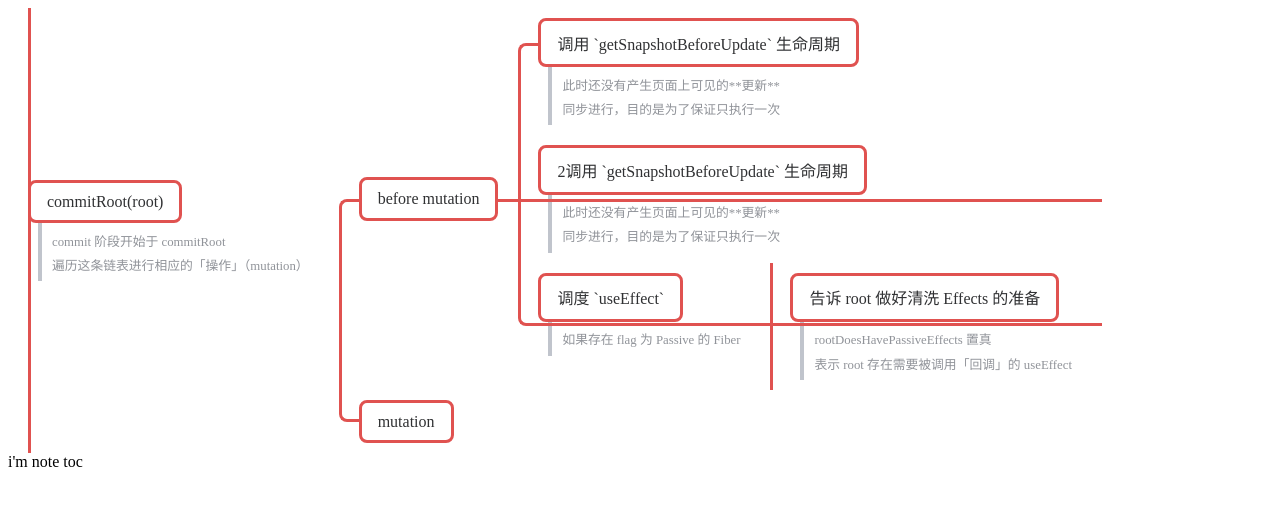
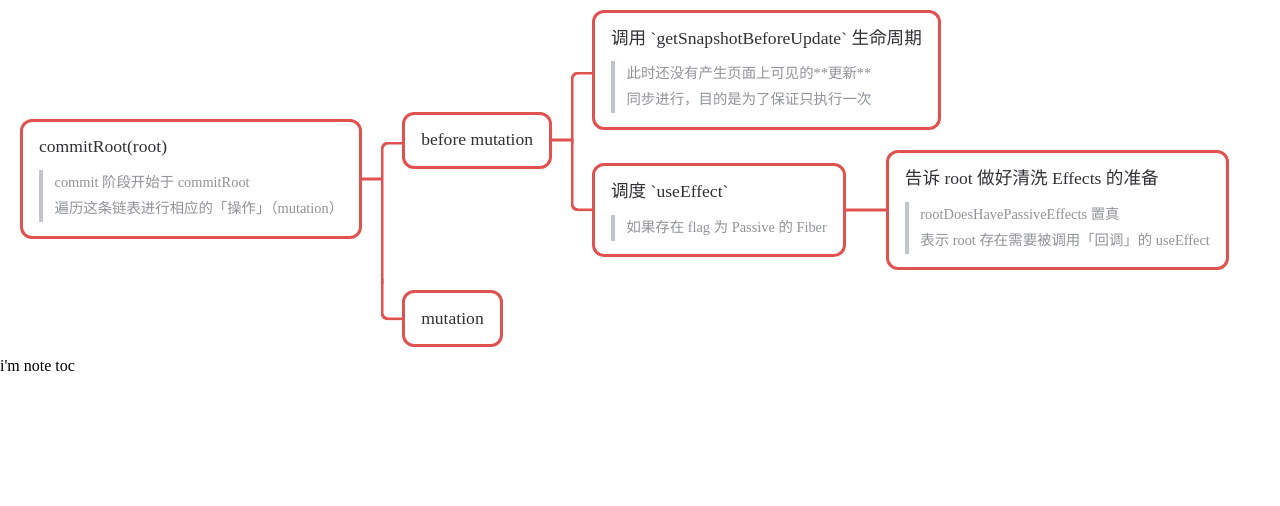
Before and after one commit to LBinin/mind-note, a React app: page / in a window 1280 px wide. Shown: the top 506 px of the page. Built offline with nearby package versions, Linux system fonts and the light colour scheme.

Commit message:
feat: 更新 Mind Node 布局.

```diff
--- a/src/App.tsx
+++ b/src/App.tsx
@@ -27,7 +27,8 @@ function App() {
 > 异步执行 flushPassiveEffects 函数
 
 ## mutation
-  `
+`;
+
   return (
     <div>
       <MindMap markdown={dataSource}/>
--- a/src/components/MindNode/MindNode.less
+++ b/src/components/MindNode/MindNode.less
@@ -1,123 +1,130 @@
-@border-width: 3px;
+@border-width: 3px; // Link line 宽度，建议为偶数
 @border-color: #e05250;
-@node-padding: 20px;
 
-@link-line-startY: 35px;
-@link-line-cap-radius: 8px;
+@node-border-radius: 12px;
+@node-spacing-width: 20px;    // Node 水平间隔
+@node-spacing-height: 10px;   // Node 竖直间隔
+
+@link-line-cap-radius: 8px;   // Link Line 连接处弯曲半径
 
 .mind-node {
   display: flex;
   align-items: center;
   position: relative;
-  overflow: hidden;
 
-  // 连接线
-  &__link-line {
-    position: absolute;
-    left: 0;
-    right: 0;
-    display: block;
-    //height: @border-width;
-    //background: @border-color;
-    z-index: 1;
+  &-body {
     border: @border-width solid @border-color;
-    //border-style: solid;
-    border-right: 0 transparent;
-    //top: @link-line-startY;
-    //height: 0;
-    height: 100%;
-    border-top: 0 transparent;
-    border-bottom: 0 transparent;
-  }
-
-  &__content {
-    position: relative;
-    //margin: 10px 0;
-    padding: 10px @node-padding;
+    border-radius: @node-border-radius;
+    margin: @node-spacing-height @node-spacing-width;
+    padding: 0.6em 1em;
     background: #fff;
 
-    //&::after {
-    //  content: "";
-    //  display: block;
-    //  width: @border-width;
-    //  height: 100%;
-    //  position: absolute;
-    //  top: 0;
-    //  right: -@border-width;
-    //  background: @border-color;
-    //}
-
     &-title {
-      border: @border-width solid @border-color;
-      background: #fff;
-      border-radius: 8px;
-      padding: 0.6em 1em;
-      display: inline-block;
+      font-size: 1.1em;
       color: #303133;
-      position: relative;
-      z-index: 2;
+      white-space: pre;
+      line-height: 1.8em;
     }
 
     &-callout {
-      font-size: 0.8em;
+      font-size: 0.9em;
       color: #909399;
       border-left: 4px solid #C0C4CC;
-      margin-left: 10px;
-      padding: 5px 10px;
+      padding-left: 0.8em;
+      margin: 0.5em 0 0.3em;
 
-      .callout-item {
-        padding: 0.2em 0;
+      &-item {
+        white-space: pre;
+        line-height: 1.8em;
       }
     }
   }
 
-  &__children {
-    display: flex;
-    flex-direction: column;
-  }
+  &-children {
+    position: relative;
 
-  /* 带状态 Node */
-
-  &.root-node {
-    & > .mind-node__link-line {
-      left: @node-padding;
+    &::before {
+      content: "";
+      display: block;
+      position: absolute;
+      height: @border-width;
+      width: @node-spacing-width;
+      background: @border-color;
+      top: 50%;
+      transform: translateY(-@border-width / 2);
+      left: -@node-spacing-width;
     }
   }
 
-  &.single-child {
-    align-items: flex-start;
-  }
+  /* Link Line */
 
-  &.no-children {
-    //& > .mind-node__content {
-    //  &::after {
-    //    display: none;
-    //  }
-    //}
-    & > .mind-node__link-line {
-      width: @node-padding;
-    }
-    &.first-child > .mind-node__link-line {
-      top: @link-line-startY !important;
+  // Children 连接父节点 Link
+  &:not(.first-child):not(.last-child):not(.root-node) {
+    &::before {
+      content: "";
+      display: block;
+      width: @border-width;
+      height: 100%;
+      position: absolute;
+      left: 0;
+      background: @border-color;
+      transform: translateX(-50%);
     }
   }
 
+  // 囊括子节点 Link
+  &:not(.root-node)::after {
+    content: "";
+    display: block;
+    position: absolute;
+    left: 0;
+    //left: -@node-spacing-width - @border-width;
+    width: @node-spacing-width;
+    height: @border-width;
+    background: @border-color;
+    //right: -@node-spacing-width - @border-width;
+    //border: @border-width / 2 solid @border-color;
+    transform: translateY(-50%);
+    top: 50%;
+    //width: @node-spacing-width;
+  }
+
   &.first-child {
-    & > .mind-node__link-line {
-      //top: @link-line-startY;
+    &::after {
+      height: unset;
+      background: unset;
       top: 50%;
-      bottom: 0;
-      border-top: @border-width solid @border-color;
+      bottom: 0 - @border-width;
+      //bottom: -@node-spacing-height - @border-width * 2;
+      //transform: translate(-@border-width / 2);
+      transform: translate(-@border-width / 2, @border-width / 2);
+      border: @border-width solid @border-color;
+      border-bottom: 0 transparent;
+      border-right: 0 transparent;
       border-top-left-radius: @link-line-cap-radius;
     }
   }
 
   &.last-child {
-    & > .mind-node__link-line {
+    &::after {
+      height: unset;
+      background: unset;
       bottom: 50%;
+      //top: -@node-spacing-height - @border-width * 2;
+      top: 0 - @border-width;
+      transform: translate(-@border-width / 2, @border-width / 2);
+      border: @border-width solid @border-color;
       border-top: 0 transparent;
-      border-bottom: @border-width solid @border-color;
+      border-right: 0 transparent;
       border-bottom-left-radius: @link-line-cap-radius;
     }
   }
+
+  &.single-child {
+    & > .mind-node-children > .mind-node {
+      &::before {
+        content: unset;
+      }
+    }
+  }
 }
--- a/src/components/MindNode/MindNode.tsx
+++ b/src/components/MindNode/MindNode.tsx
@@ -24,53 +24,53 @@ const MindNode: React.FC<{
    * 设置 Node 位置偏移
    * 根据子节点的位置，取所有子节点的中间值
    */
-  useLayoutEffect(() => {
-    if (!childrenRef.current) {
-      return;
-    }
-    const childList = Array.from(childrenRef.current.children).map(node => {
-      const titleNode = node.querySelector(".mind-node__content");
-      return titleNode ? titleNode.clientHeight : 0;
-    });
-
-    const childNodes = Array.from(childrenRef.current.children);
-    const childTitleNode = childNodes.map(node => node.querySelector(".mind-node__content-title")) as HTMLElement[];
-
-    // Array.from(childrenRef.current.children).forEach()
-
-    const firstChildCenterX = childTitleNode[0].offsetTop + childTitleNode[0].clientHeight / 2
-    const lastChildCenterX = childTitleNode[childTitleNode.length - 1].offsetTop + childTitleNode[childTitleNode.length - 1].clientHeight / 2
-
-    console.log({title, firstChildCenterX, lastChildCenterX})
-    console.log(childTitleNode[0].offsetTop)
-
-    // if (childList.length === 1) {
-    //   nodeRef.current!.style.top = `${nodeOffsetTop}px`;
-    //   return;
-    // }
-
-    setChildLength(childList.length);
-
-    console.log(title, childList)
-
-    // const childrenHeight = childList.reduce((a, b) => a + b, 0);
-    // const originNodeCenterY = childrenHeight / 2;
-    //
-    // const firstChildCenterPosY = childList[0] / 2;
-    // const lastChildCenterPosY = childrenHeight - childList[childList.length - 1] / 2;
-    //
-    // const nodeOffsetTop =
-    //   firstChildCenterPosY
-    //   + (lastChildCenterPosY - firstChildCenterPosY) / 2
-    //   - originNodeCenterY;
-    //
-    // nodeRef.current!.style.top = `${nodeOffsetTop}px`;
-    //
-    // if (linkLineRef.current) {
-    //   linkLineRef.current.style.width = `${Math.floor(nodeRef.current!.clientWidth - 1)}px`;
-    // }
-    // linkLineRef.current!.style.margin = `${firstNodeCenterPosY}px 0 ${heightList[heightList.length - 1] / 2}px 0`;
-  }, [childrenRef])
+  // useLayoutEffect(() => {
+  //   if (!childrenRef.current) {
+  //     return;
+  //   }
+  //   const childList = Array.from(childrenRef.current.children).map(node => {
+  //     const titleNode = node.querySelector(".mind-node__content");
+  //     return titleNode ? titleNode.clientHeight : 0;
+  //   });
+  //
+  //   const childNodes = Array.from(childrenRef.current.children);
+  //   const childTitleNode = childNodes.map(node => node.querySelector(".mind-node__content-title")) as HTMLElement[];
+  //
+  //   // Array.from(childrenRef.current.children).forEach()
+  //
+  //   const firstChildCenterX = childTitleNode[0].offsetTop + childTitleNode[0].clientHeight / 2
+  //   const lastChildCenterX = childTitleNode[childTitleNode.length - 1].offsetTop + childTitleNode[childTitleNode.length - 1].clientHeight / 2
+  //
+  //   console.log({title, firstChildCenterX, lastChildCenterX})
+  //   console.log(childTitleNode[0].offsetTop)
+  //
+  //   // if (childList.length === 1) {
+  //   //   nodeRef.current!.style.top = `${nodeOffsetTop}px`;
+  //   //   return;
+  //   // }
+  //
+  //   setChildLength(childList.length);
+  //
+  //   console.log(title, childList)
+  //
+  //   // const childrenHeight = childList.reduce((a, b) => a + b, 0);
+  //   // const originNodeCenterY = childrenHeight / 2;
+  //   //
+  //   // const firstChildCenterPosY = childList[0] / 2;
+  //   // const lastChildCenterPosY = childrenHeight - childList[childList.length - 1] / 2;
+  //   //
+  //   // const nodeOffsetTop =
+  //   //   firstChildCenterPosY
+  //   //   + (lastChildCenterPosY - firstChildCenterPosY) / 2
+  //   //   - originNodeCenterY;
+  //   //
+  //   // nodeRef.current!.style.top = `${nodeOffsetTop}px`;
+  //   //
+  //   // if (linkLineRef.current) {
+  //   //   linkLineRef.current.style.width = `${Math.floor(nodeRef.current!.clientWidth - 1)}px`;
+  //   // }
+  //   // linkLineRef.current!.style.margin = `${firstNodeCenterPosY}px 0 ${heightList[heightList.length - 1] / 2}px 0`;
+  // }, [childrenRef])
 
   // useLayoutEffect(() => {
   //   if (!titleRef.current) {
@@ -97,29 +97,48 @@ const MindNode: React.FC<{
   // })
 
   const mindNodeClassString = classNames("mind-node", className, {
-    "no-children": childLength === 0,
-    "single-child": childLength === 1,
+    // "no-children": childLength === 0,
+    "single-child": React.Children.count(children) === 1,
   });
 
   return (
     <div className={mindNodeClassString}>
 
-      <div className="mind-node__link-line" ref={linkLineRef}/>
+      <div className="mind-node-body">
+        <div className="mind-node-body-title">{title}</div>
 
-      {/* 主体 */}
-      <div className="mind-node__content" ref={nodeRef}>
-        <div className="mind-node__content-title" ref={titleRef}>{title}</div>
-        {callout && <div className="mind-node__content-callout">
-          {callout.map(i => <div key={i} className="callout-item">{i}</div>)}
-        </div>}
-        {/*{hasParent && }*/}
+        {callout && (
+          <div className="mind-node-body-callout">
+            {callout.map(item => <div className="mind-node-body-callout-item" key={item}>{item}</div>)}
+          </div>
+        )}
       </div>
 
       {children && (<>
-        <div className="mind-node__children" ref={childrenRef}>{children}</div>
+        <div className="mind-node-children">{children}</div>
       </>)}
     </div>
   )
+
+  // return (
+  //   <div className={mindNodeClassString}>
+  //
+  //     <div className="mind-node__link-line" ref={linkLineRef}/>
+  //
+  //     {/* 主体 */}
+  //     <div className="mind-node__content" ref={nodeRef}>
+  //       <div className="mind-node__content-title" ref={titleRef}>{title}</div>
+  //       {callout && <div className="mind-node__content-callout">
+  //         {callout.map(i => <div key={i} className="callout-item">{i}</div>)}
+  //       </div>}
+  //       {/*{hasParent && }*/}
+  //     </div>
+  //
+  //     {children && (<>
+  //       <div className="mind-node__children" ref={childrenRef}>{children}</div>
+  //     </>)}
+  //   </div>
+  // )
 }
 
 export default MindNode;
--- a/src/container/MindMap/MindMap.tsx
+++ b/src/container/MindMap/MindMap.tsx
@@ -1,7 +1,7 @@
 import React, {useMemo} from "react";
 
 import remark from "remark";
-import {ASTNode, Markdown, MarkdownDepth} from "../../model";
+import {ASTNode, Markdown, MarkdownDepth, MarkdownHeading, MindNodeItem} from "../../model";
 import MindNode from "../../components/MindNode/MindNode";
 
 const mindnode = [{
@@ -16,13 +16,6 @@ const mindnode = [{
       children: [
         {
           title: "调用 `getSnapshotBeforeUpdate` 生命周期",
-          callout: [
-            "此时还没有产生页面上可见的**更新**",
-            "同步进行，目的是为了保证只执行一次",
-          ]
-        },
-        {
-          title: "2调用 `getSnapshotBeforeUpdate` 生命周期",
           callout: [
             "此时还没有产生页面上可见的**更新**",
             "同步进行，目的是为了保证只执行一次",
@@ -58,36 +51,35 @@ const mindnode = [{
   ]
 }];
 
-const MindMap: React.FC<{
-  markdown: string;
-}> = props => {
-  const {markdown} = props;
+let buildProgressIndex = 0;
 
-  const allMarkdownNodes = useMemo<ASTNode[]>(
-    () => markdown ? (remark().parse(markdown).children as ASTNode[]) : [],
-    [markdown]
-  );
+const buildMindNodes = (depth: number, node: ASTNode) => {
+  const currLevel: MindNodeItem[] = [];
 
-  if (allMarkdownNodes.length === 0) {
-    return null
+  const mindNode: MindNodeItem = {
+    title: node.children,
+  };
+
+  switch (node.type) {
+    case Markdown.Heading:
+      if (node.depth <= depth) {
+        currLevel.push(node);
+      } else {
+        mindNode.children = buildMindNodes(node.depth, node);
+      }
+      break;
+    case Markdown.Blockquote:
+      if (!mindNode.callout) {
+        mindNode.callout = [];
+      }
+      mindNode.callout.push(node.children)
+      break;
+    default:
+      break;
   }
 
-  const firstHeadingNodeIndex = allMarkdownNodes.findIndex(i => i.type === Markdown.Heading);
-
-  // <MindNode key={`${currDepth}-${node.children.map(i => i.value)}`} title={node.children}/>
-
-  console.log(allMarkdownNodes)
-  // const generateNode = node => {
-  //
-  // };
-
-  // const mapNodes = firstHeadingNode && resolveMarkdownNodeToMindNodes(
-  //   1,
-  //   firstHeadingNodeIndex,
-  //   allMarkdownNodes[firstHeadingNodeIndex]
-  // );
-
-  // console.log(mapNodes)
+  return currLevel;
+}
 
 const renderMindMap = (nodes: any[], hasParent?: boolean, isRoot?: boolean) => {
   return nodes.map((node: any, index: number) => {
@@ -116,9 +108,39 @@ const MindMap: React.FC<{
   })
 }
 
+const MindMap: React.FC<{
+  markdown: string;
+}> = props => {
+  const {markdown} = props;
+
+  const allMarkdownNodes = useMemo<ASTNode[]>(
+    () => markdown ? (remark().parse(markdown).children as ASTNode[]) : [],
+    [markdown]
+  );
+
+  if (allMarkdownNodes.length === 0) {
+    return null
+  }
+
+
+  const firstHeadingNodeIndex = allMarkdownNodes.findIndex(i => i.type === Markdown.Heading);
+
+  buildMindNodes(
+    (allMarkdownNodes[firstHeadingNodeIndex] as MarkdownHeading).depth,
+    allMarkdownNodes[firstHeadingNodeIndex]
+  )
+  // const mindNode
+
+  for (let i = firstHeadingNodeIndex; i < allMarkdownNodes.length; i++) {
+
+  }
+
+  // <MindNode key={`${currDepth}-${node.children.map(i => i.value)}`} title={node.children}/>
+
+  console.log(allMarkdownNodes)
+
   return <div>
     {renderMindMap(mindnode, false, true)}
-    {/*{firstHeadingNode && resolveMarkdownNodeToMindNodes(1, firstHeadingNode)}*/}
   </div>
 }
 
--- /dev/null
+++ b/src/index.less
@@ -0,0 +1,5 @@
+html, body {
+  font-family: "Fira Code";
+  margin: 0;
+  //background: #333;
+}
--- a/src/index.tsx
+++ b/src/index.tsx
@@ -1,6 +1,8 @@
 import React from 'react';
 import ReactDOM from 'react-dom';
 import App from './App';
+
+import "./index.less";
 
 ReactDOM.render(
   <App/>,
```
Also changed, not shown: src/model/index.ts (+7 -0 lines). Lines whose indentation alone changed are shown as unchanged.
